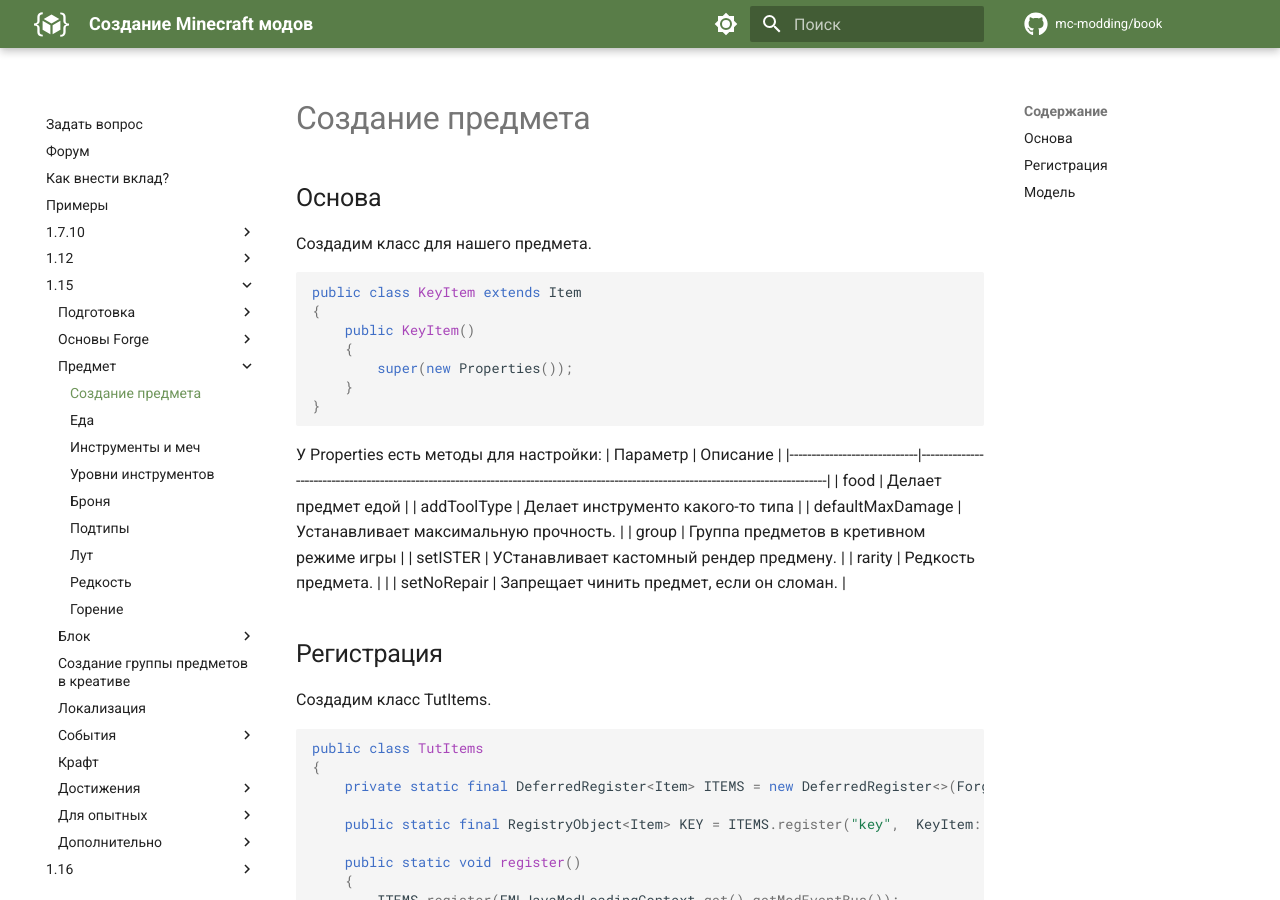
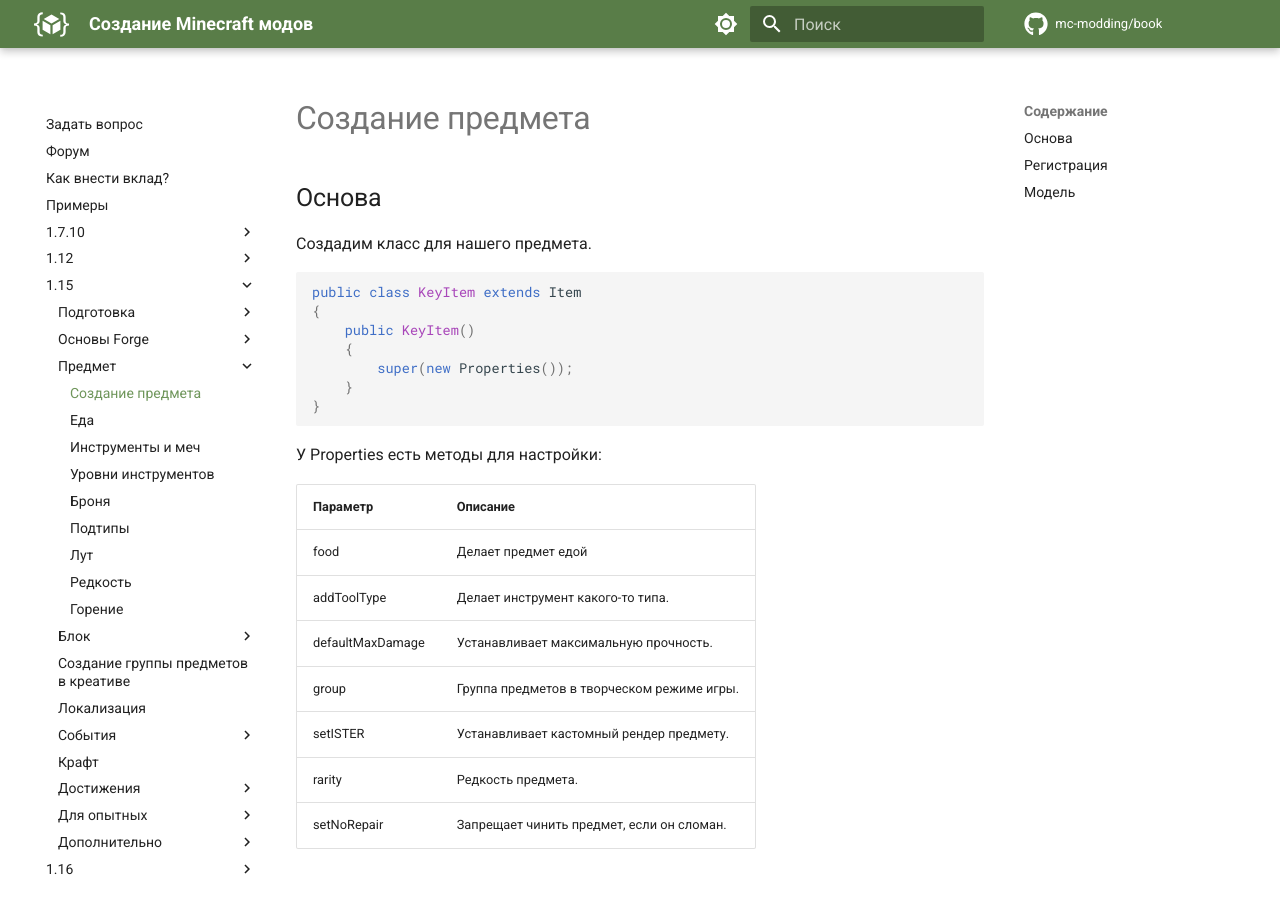
Before and after one commit to mc-modding/book, an MkDocs documentation site: the page built from docs/1.15/item/basics/index.md, in a window 1280 px wide and 900 px high. Built offline with MkDocs 1.6.1 and Material for MkDocs 9.7.7, drawn with Linux system fonts in a browser that asks for light colours; comment, search, counter and statistics services are not loaded.

Commit message:
Поправлена вёрстка таблицы

````diff
--- a/docs/1.15/item/basics/index.md
+++ b/docs/1.15/item/basics/index.md
@@ -16,15 +16,17 @@ public class KeyItem extends Item
 }
 ```
 У Properties есть методы для настройки:
-| Параметр                    | Описание      																														 |
-|-----------------------------|--------------------------------------------------------------------------------------------------------------------------------------|
-| food					      | Делает предмет едой																													 |
-| addToolType				  | Делает инструменто какого-то типа																									 |
-| defaultMaxDamage  		  | Устанавливает максимальную прочность.																								 |
-| group			 			  | Группа предметов в кретивном режиме игры																							 |
-| setISTER                    | УСтанавливает кастомный рендер предмену. 																		           			 |
-| rarity                      | Редкость предмета.   																										         |                                                                                                                                                                                                       |
-| setNoRepair                 | Запрещает чинить предмет, если он сломан.																							 |
+
+| Параметр         | Описание                                   |
+|------------------|--------------------------------------------|
+| food             | Делает предмет едой                        |
+| addToolType      | Делает инструмент какого-то типа.          |
+| defaultMaxDamage | Устанавливает максимальную прочность.      |
+| group            | Группа предметов в творческом режиме игры. |
+| setISTER         | Устанавливает кастомный рендер предмету.   |
+| rarity           | Редкость предмета.                         |
+| setNoRepair      | Запрещает чинить предмет, если он сломан.  |
+
 ## Регистрация
 
 Создадим класс TutItems.
````
